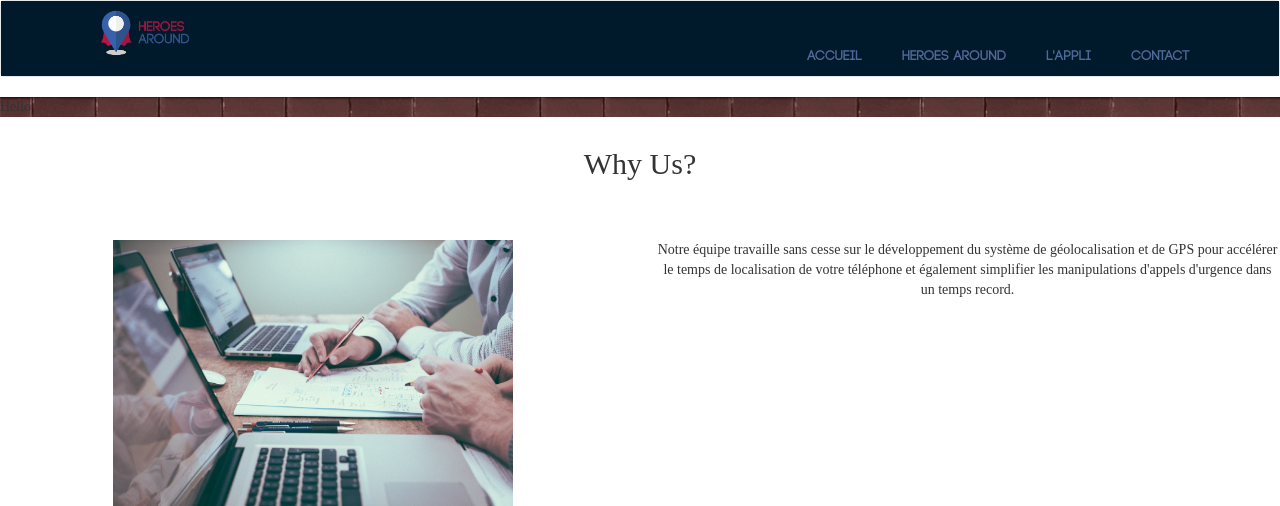
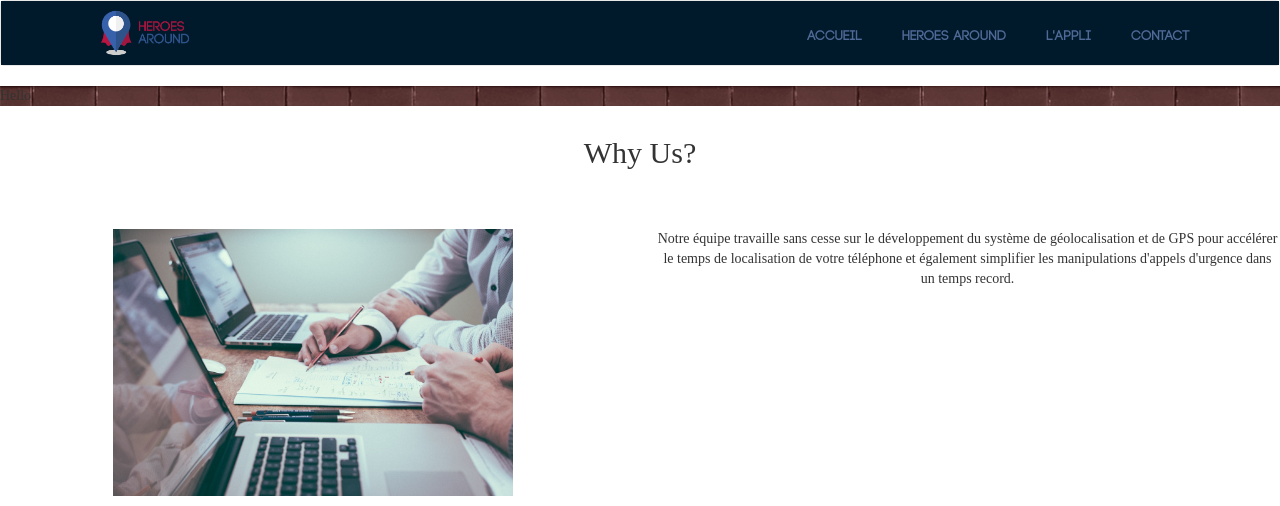
Before and after one commit to l0venothing/heroesAround, a CodeIgniter app: page /database/ in a window 1280 px wide. Shown: the top 506 px of the page. Run offline with CodeIgniter, Linux system fonts and the light colour scheme; some libraries are stand-ins or nearby versions.

Commit message:
mise en commentaire des lignes css de la navbar  sur style.css

```diff
--- a/assets/css/style.css
+++ b/assets/css/style.css
@@ -38,7 +38,7 @@
     width: 200px;
 }
 
-.nav.navbar-nav{
+/*.nav.navbar-nav{
     margin-top: 20px;
     float: right;
 }
@@ -54,7 +54,7 @@ li>a:hover{
 li>a:focus{
     background-color: lightblue!important;
     color: black;
-}
+}*/
 h2{
     text-align: center;
 }
```
